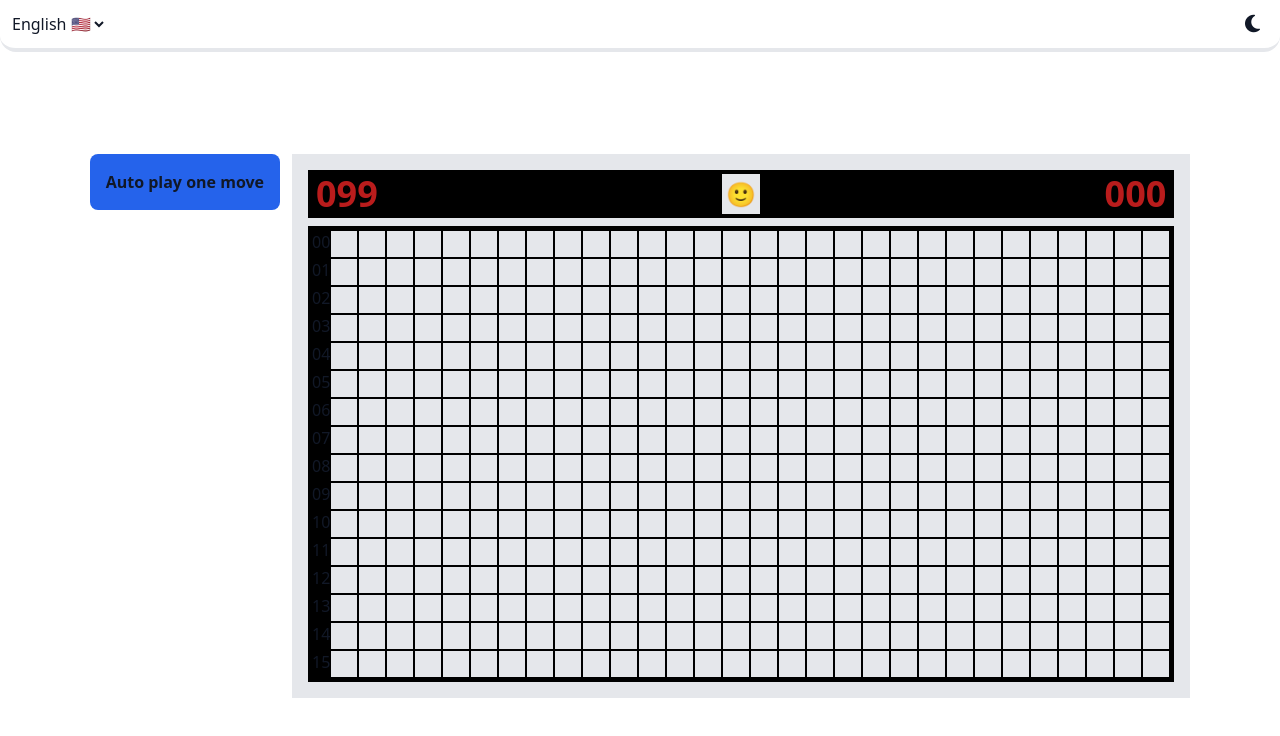
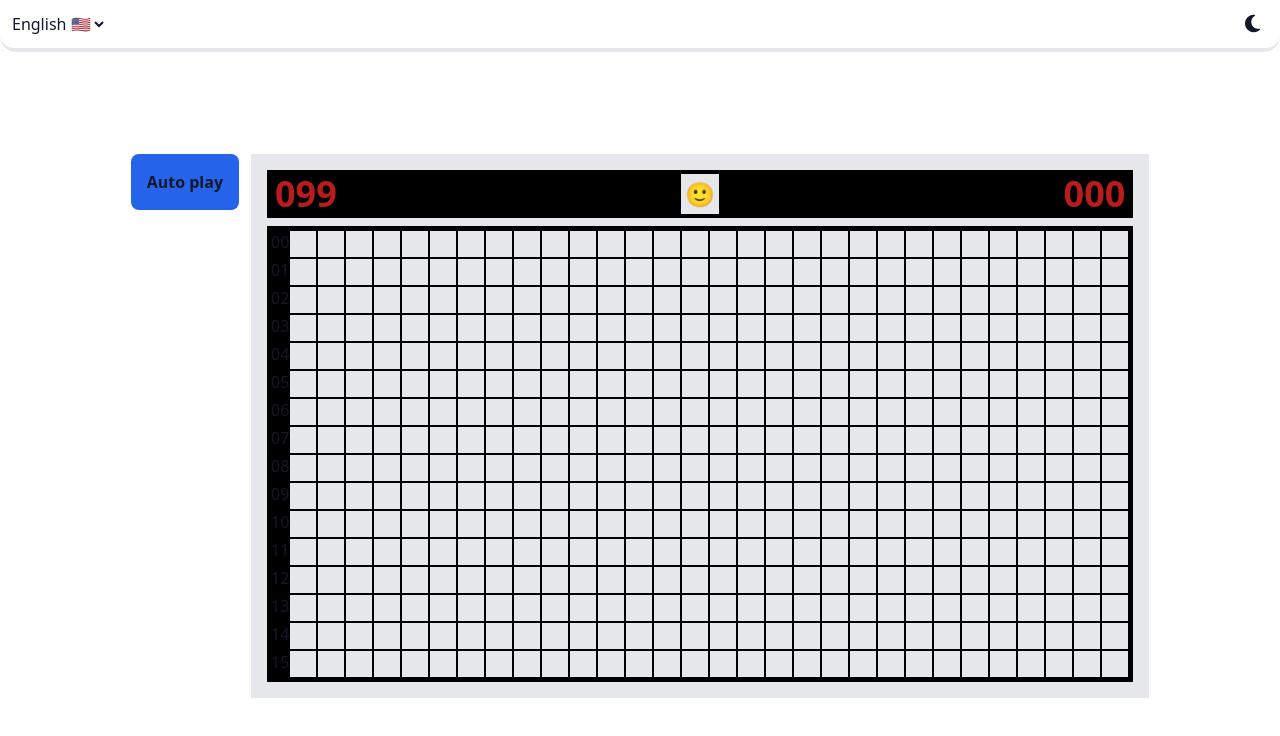
Before and after one commit to JasonMan34/my-vue-vite-app, a Vue app: page /minesweeper in a window 1280 px wide. Shown: the top 736 px of the page. Built offline with nearby package versions, Linux system fonts and the light colour scheme; no server answers; what tailwindcss-rtl would draw is missing.

Commit message:
Auto ply

```diff
--- a/src/components/Minesweeper/Minesweeper.vue
+++ b/src/components/Minesweeper/Minesweeper.vue
@@ -5,7 +5,7 @@
         class="self-start bg-blue-600 hover:bg-blue-800 font-semibold rounded-lg p-4 text-white;"
         @click="autoPlayOneMove"
       >
-        Auto play one move
+        Auto play
       </button>
       <div class="minesweeper-container" @contextmenu="$event.preventDefault()">
         <div class="minesweeper-inner">
@@ -53,8 +53,8 @@ export default defineComponent({
       player.value = new AutoPlayer(game.value);
     };
 
-    const autoPlayOneMove = () => {
-      player.value!.playNextMove();
+    const autoPlayOneMove = async () => {
+      await player.value!.autoPlay(100);
     };
 
     newGame();
--- a/src/components/Minesweeper/game/auto-player.ts
+++ b/src/components/Minesweeper/game/auto-player.ts
@@ -85,7 +85,5 @@ export class AutoPlayer {
 
       nextMove = this.getNextMove();
     }
-
-    throw new Error('Not yet implemented');
   }
 }
```
